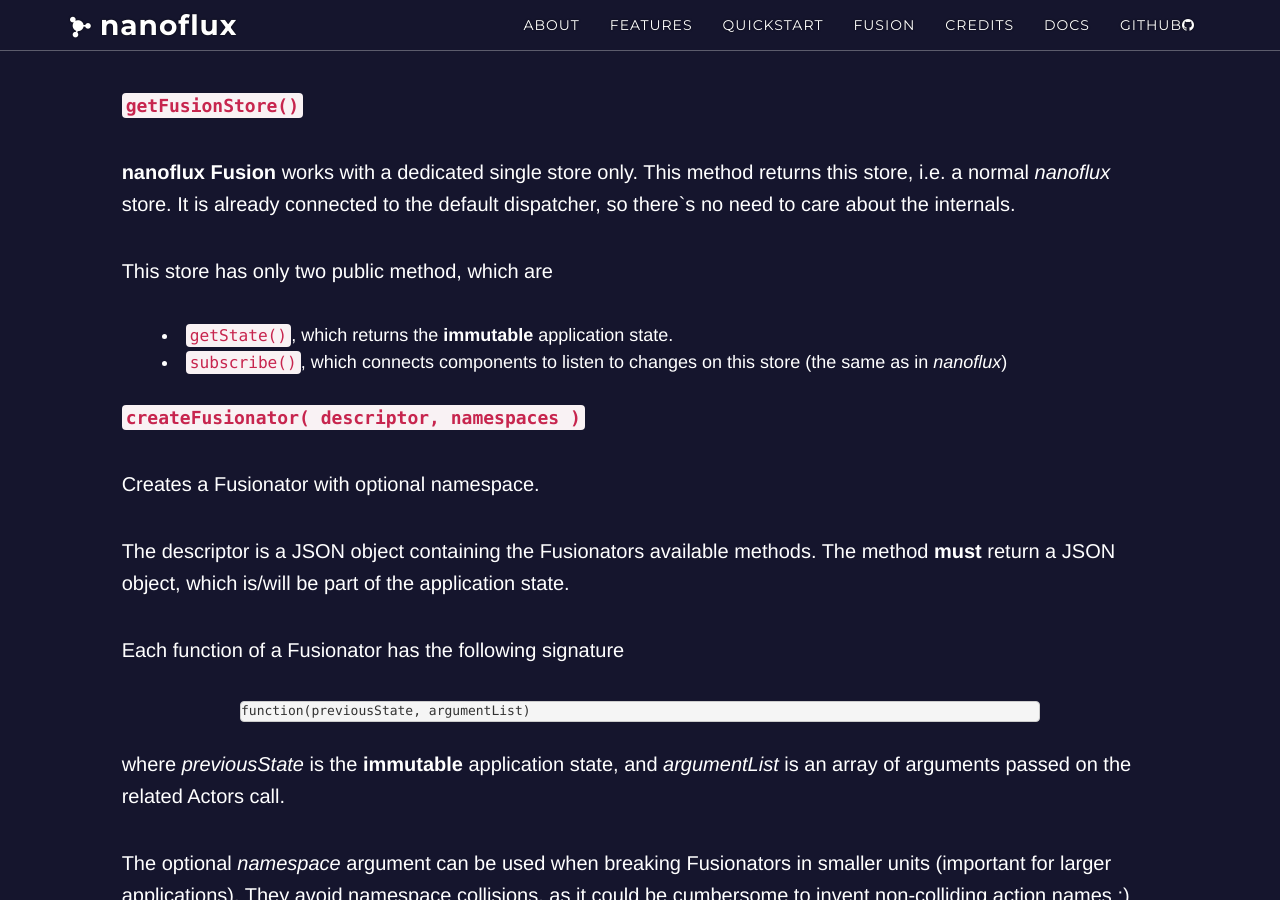
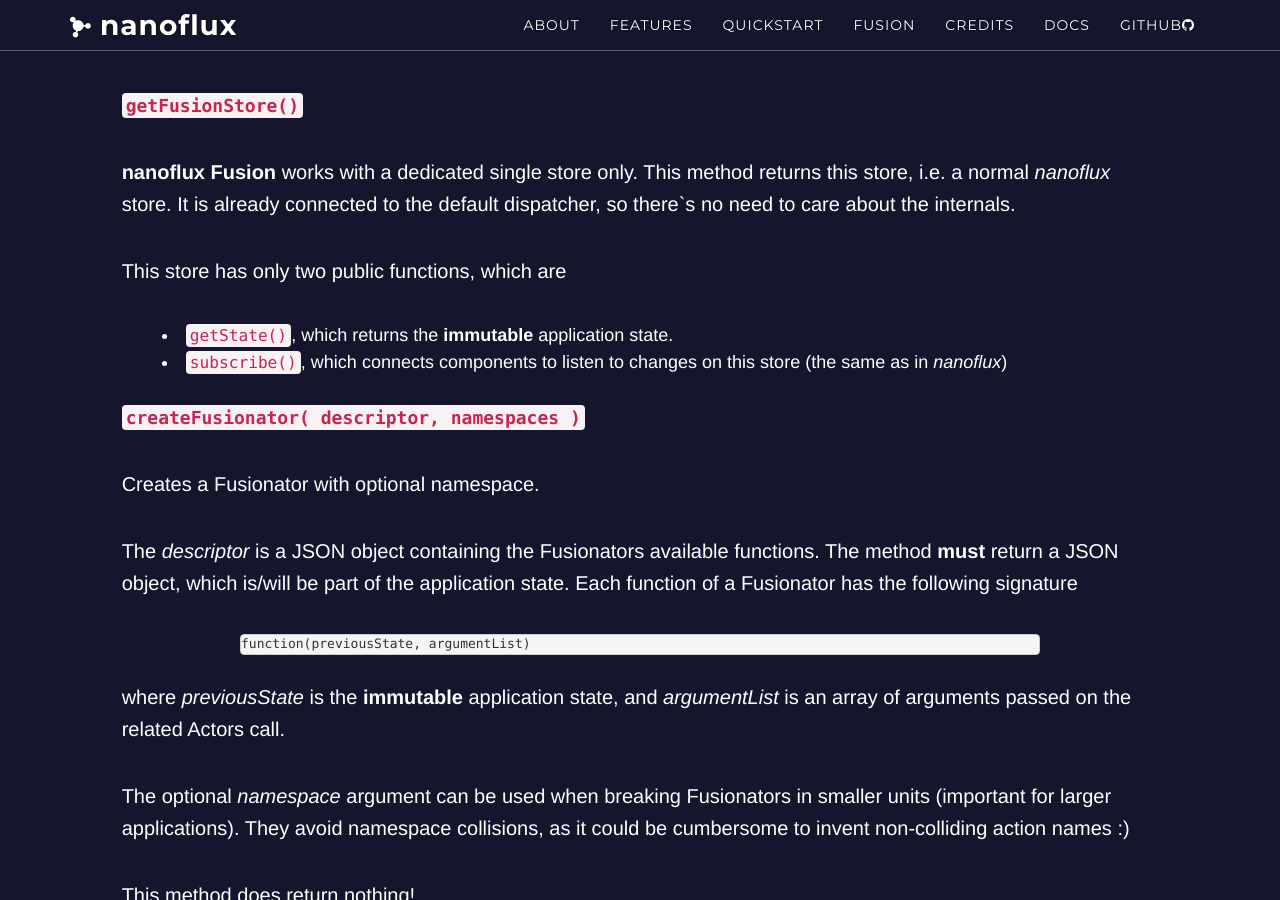
Before and after one commit to ohager/nanoflux, a Jekyll site: the page built from _posts/2016-07-05-fusion-api.md, in a window 1280 px wide and 900 px high, scrolled down 581 px. Built offline with Jekyll 4.4.1, drawn with Linux system fonts in a browser that asks for light colours; nearby versions of some CDN libraries; comment, search, counter and statistics services are not loaded; a style sheet for code colours, icons or effects is not loaded.

Commit message:
Fusion API

```diff
--- a/_posts/2016-07-05-fusion-api.md
+++ b/_posts/2016-07-05-fusion-api.md
@@ -25,7 +25,7 @@ __`getFusionStore()`__
 __nanoflux Fusion__ works with a dedicated single store only. This method returns this store, i.e. a normal *nanoflux* store.
 It is already connected to the default dispatcher, so there`s no need to care about the internals.
 
-This store has only two public method, which are
+This store has only two public functions, which are
 
  - `getState()`, which returns the __immutable__ application state.
  - `subscribe()`, which connects components to listen to changes on this store (the same as in *nanoflux*)
@@ -35,10 +35,8 @@ __`createFusionator( descriptor, namespaces )`__
 
 Creates a Fusionator with optional namespace.
 
-The descriptor is a JSON object containing the Fusionators available methods. The method __must__ return a JSON object, which
- is/will be part of the application state.
-
-Each function of a Fusionator has the following signature
+The *descriptor* is a JSON object containing the Fusionators available functions. The method __must__ return a JSON object, which
+ is/will be part of the application state. Each function of a Fusionator has the following signature
 
 {% highlight javascript %}
 function(previousState, argumentList)
```
